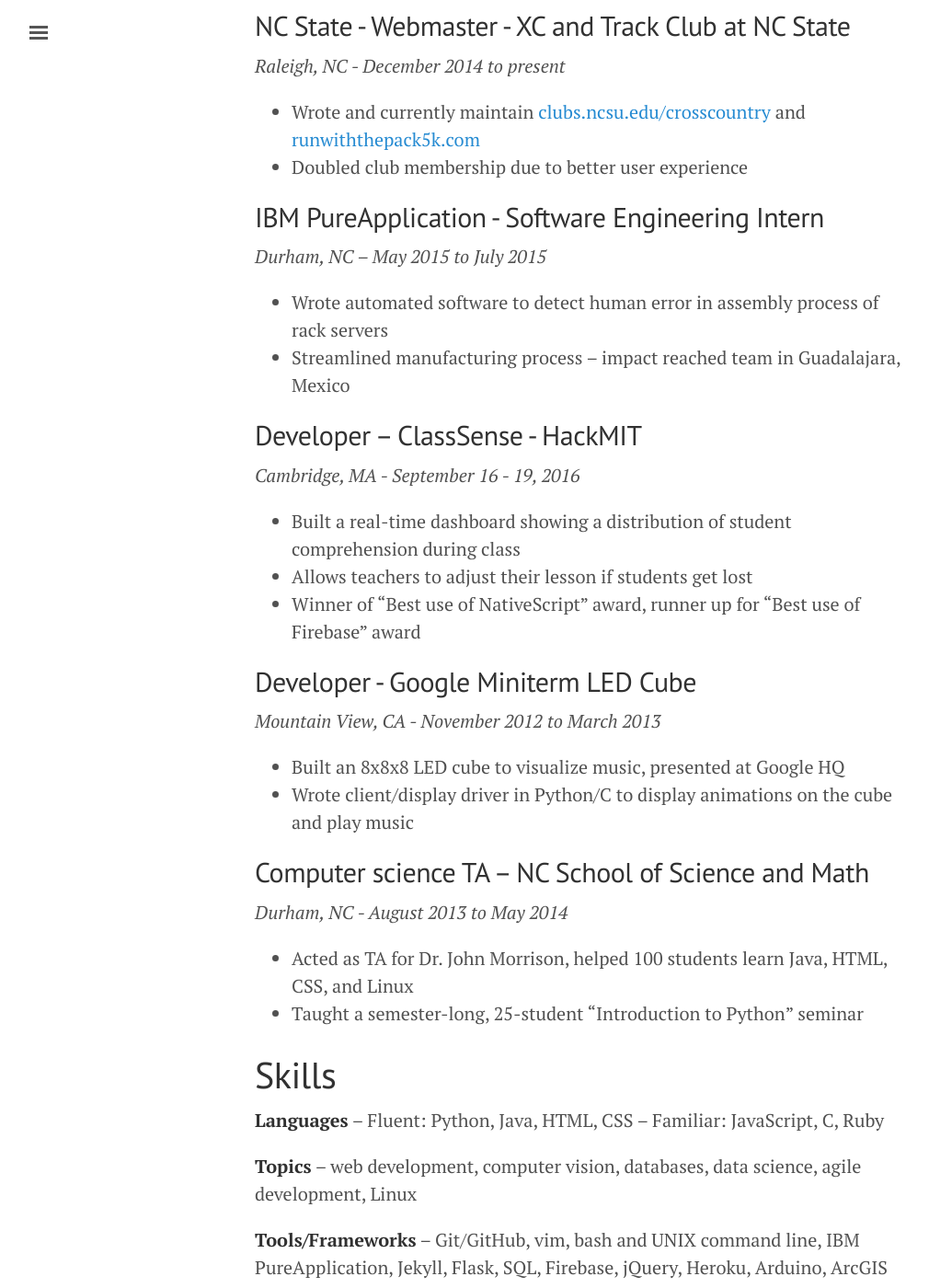
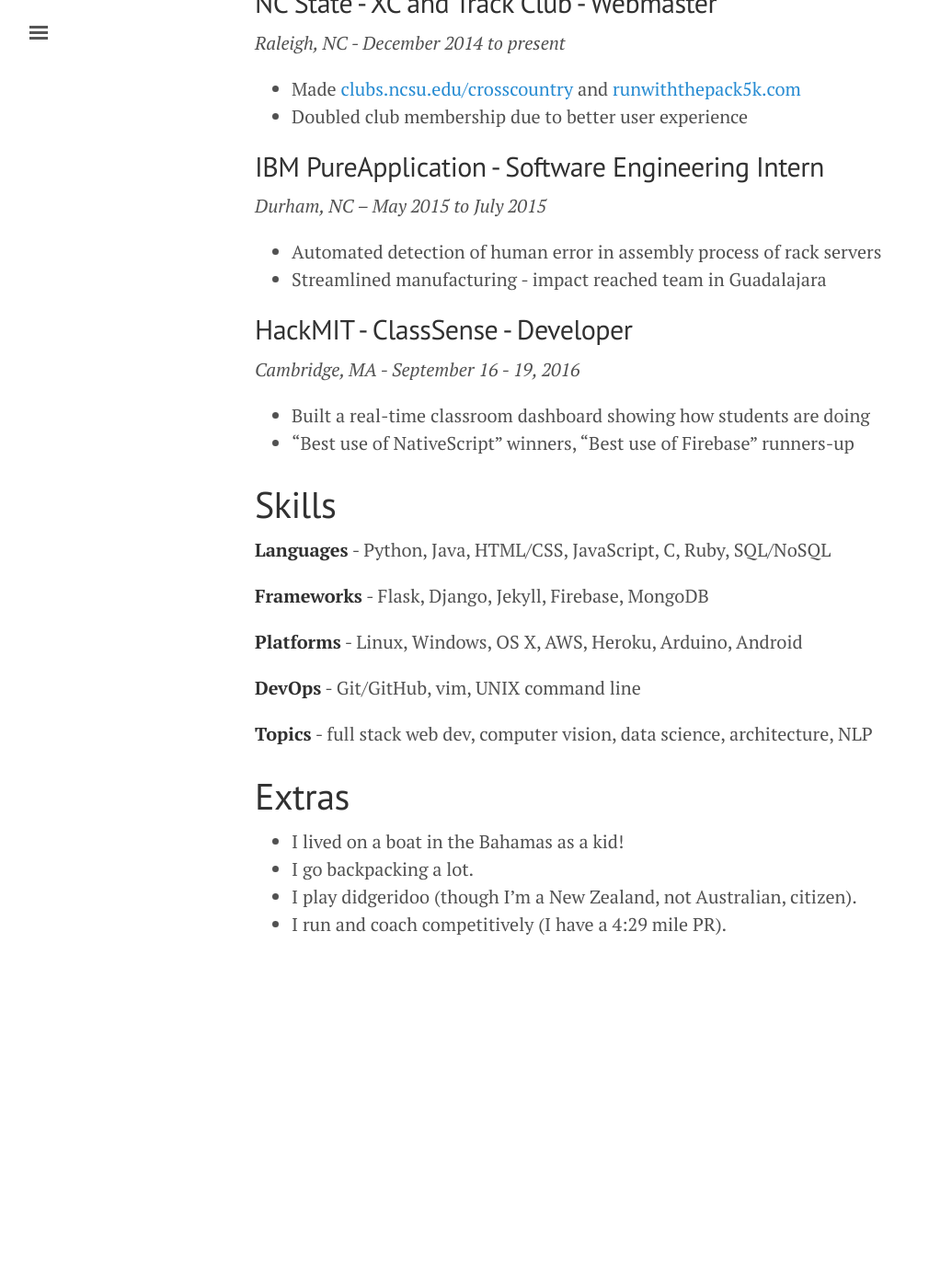
Before and after one commit to balassit/joshmreesjones.github.io, a Jekyll site: the page built from resume.md, in a window 1280 px wide and 1400 px high, scrolled down 1031 px. Shown: the whole window at 92% size, without its empty margins (3-1013 px from the left). Built offline with Jekyll 4.4.1, drawn with Linux system fonts in a browser that asks for light colours; after the commit the page ends 2131 px from its top, so only the background shows below that; some of the changed text lies outside the part shown.

Commit message:
Update resume page

```diff
--- a/resume.md
+++ b/resume.md
@@ -3,80 +3,73 @@
 title: Résumé
 ---
 
-# Overview
+# Interests
 
-I'm a computer science student looking for summer 2017 internship. I'm interested in cloud computing, artificial intelligence (in particular, natural language applications), and developer tools, though any hard problem will be interesting.
+I'm interested in anything that has an impact and/or is technically challenging.
+
+- Web and mobile applications
+- Data science and machine learning
+- Artificial intelligence (in particular, natural language applications)
+- Athletics and human performance
 
 
 
 # Education
 
-**NC State University** - Raleigh, NC - Computer Science B.S., class of 2018 - GPA 3.936, **major GPA 4.000**.
+## NC State University
+Raleigh, NC - Computer Science B.S., c/o 2018 - GPA 3.928, **major GPA 4.0**.
 
-**Courses** - data structures, operating systems, data science, grammars and computability.
+## North Carolina School of Science and Mathematics
+STEM magnet school, class of 2014, took 6 computer science courses.
 
 
 
 # Experience
 
 ## IBM Watson - Software Engineering Intern
+*Raleigh, NC - Summer 2017*
 
-*Durham, NC - May 2016 to August 2016*
+- Used Watson to make [two robots play poker with humans](https://www.youtube.com/watch?v=WLgWSh6EKPQ) in a live setting
+- Used NLP, ML, and computer vision; wrote multithreaded audio clients
+- Won the national Watson intern expo among ~100 teams
 
-- Created Watson tech showcase of two robots interactively playing poker with humans
-- Wrote about project on Watson blog, demoed at American Underground (startup incubator)
-- Pitched to Watson executives, won national intern expo among ~100 teams
-- Used Watson services, computer vision, machine learning, and Internet of Things platform
-
-## NC State - Webmaster - XC and Track Club at NC State
-
+## NC State - XC and Track Club - Webmaster
 *Raleigh, NC - December 2014 to present*
 
-- Wrote and currently maintain [clubs.ncsu.edu/crosscountry](https://clubs.ncsu.edu/crosscountry/) and [runwiththepack5k.com](http://runwiththepack5k.com/)
+- Made [clubs.ncsu.edu/crosscountry](https://clubs.ncsu.edu/crosscountry/) and [runwiththepack5k.com](http://runwiththepack5k.com/)
 - Doubled club membership due to better user experience
 
 ## IBM PureApplication - Software Engineering Intern
-
 *Durham, NC – May 2015 to July 2015*
 
-- Wrote automated software to detect human error in assembly process of rack servers
-- Streamlined manufacturing process – impact reached team in Guadalajara, Mexico
+- Automated detection of human error in assembly process of rack servers
+- Streamlined manufacturing - impact reached team in Guadalajara
 
-## Developer – ClassSense - HackMIT
+## HackMIT - ClassSense - Developer
 *Cambridge, MA - September 16 - 19, 2016*
 
-- Built a real-time dashboard showing a distribution of student comprehension during class
-- Allows teachers to adjust their lesson if students get lost
-- Winner of “Best use of NativeScript” award, runner up for “Best use of Firebase” award
-
-## Developer - Google Miniterm LED Cube
-*Mountain View, CA - November 2012 to March 2013*
-
-- Built an 8x8x8 LED cube to visualize music, presented at Google HQ
-- Wrote client/display driver in Python/C to display animations on the cube and play music
-
-## Computer science TA – NC School of Science and Math
-
-*Durham, NC - August 2013 to May 2014*
-
-- Acted as TA for Dr. John Morrison, helped 100 students learn Java, HTML, CSS, and Linux
-- Taught a semester-long, 25-student “Introduction to Python” seminar
+- Built a real-time classroom dashboard showing how students are doing
+- "Best use of NativeScript" winners, “Best use of Firebase” runners-up
 
 
 
 # Skills
 
-**Languages** – Fluent: Python, Java, HTML, CSS – Familiar: JavaScript, C, Ruby
+**Languages** - Python, Java, HTML/CSS, JavaScript, C, Ruby, SQL/NoSQL
 
-**Topics** – web development, computer vision, databases, data science, agile development, Linux
+**Frameworks** - Flask, Django, Jekyll, Firebase, MongoDB
 
-**Tools/Frameworks** – Git/GitHub, vim, bash and UNIX command line, IBM PureApplication, Jekyll, Flask, SQL, Firebase, jQuery, Heroku, Arduino, ArcGIS
+**Platforms** - Linux, Windows, OS X, AWS, Heroku, Arduino, Android
+
+**DevOps** - Git/GitHub, vim, UNIX command line
+
+**Topics** - full stack web dev, computer vision, data science, architecture, NLP
 
 
 
 # Extras
 
-- I lived on a boat in the Bahamas as a kid
-- Backpacking
-- Didgeridoo
-- Competitive running (4:29 mile)
+- I lived on a boat in the Bahamas as a kid!
+- I go backpacking a lot.
+- I play didgeridoo (though I'm a New Zealand, not Australian, citizen).
+- I run and coach competitively (I have a 4:29 mile PR).
```
